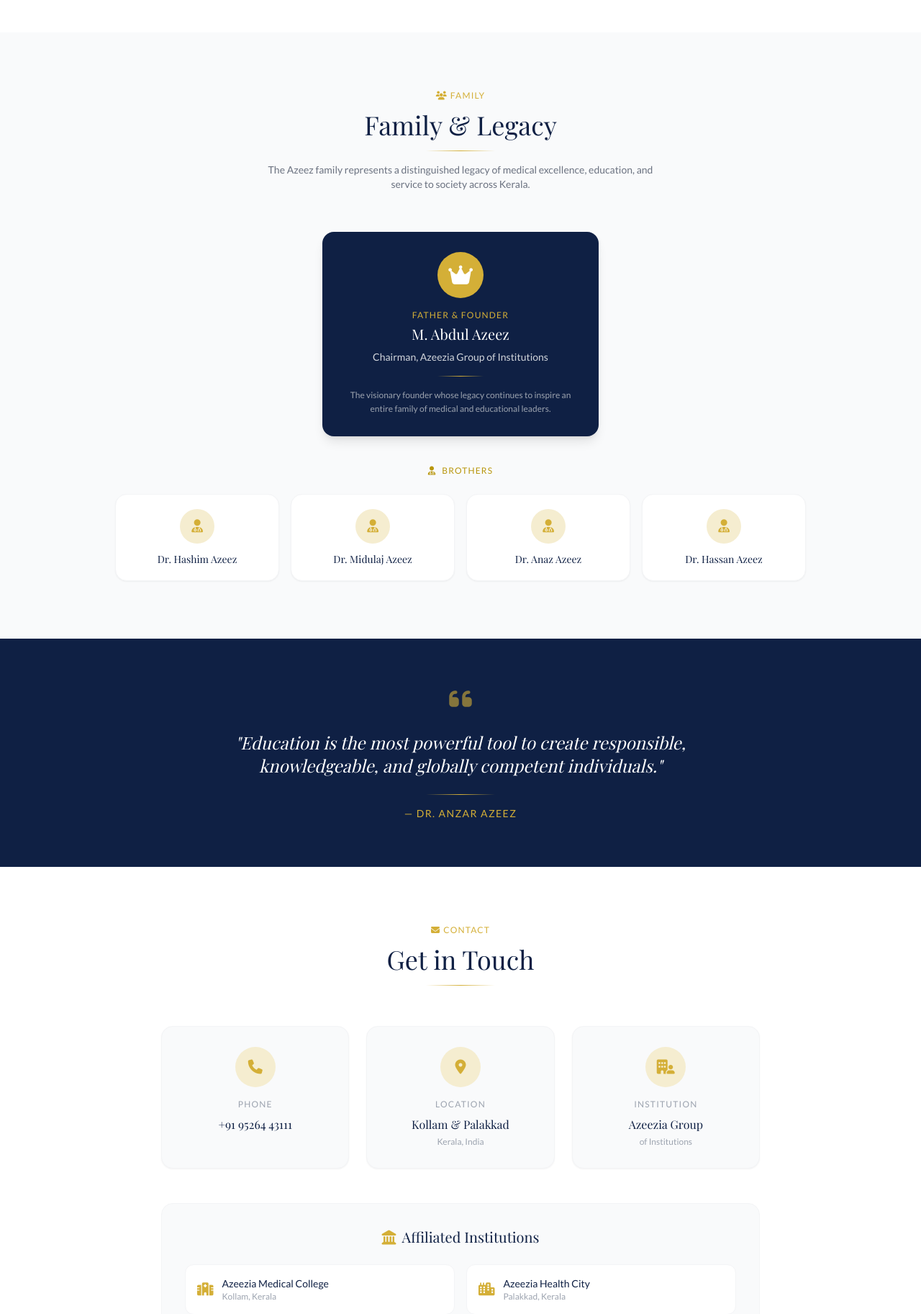
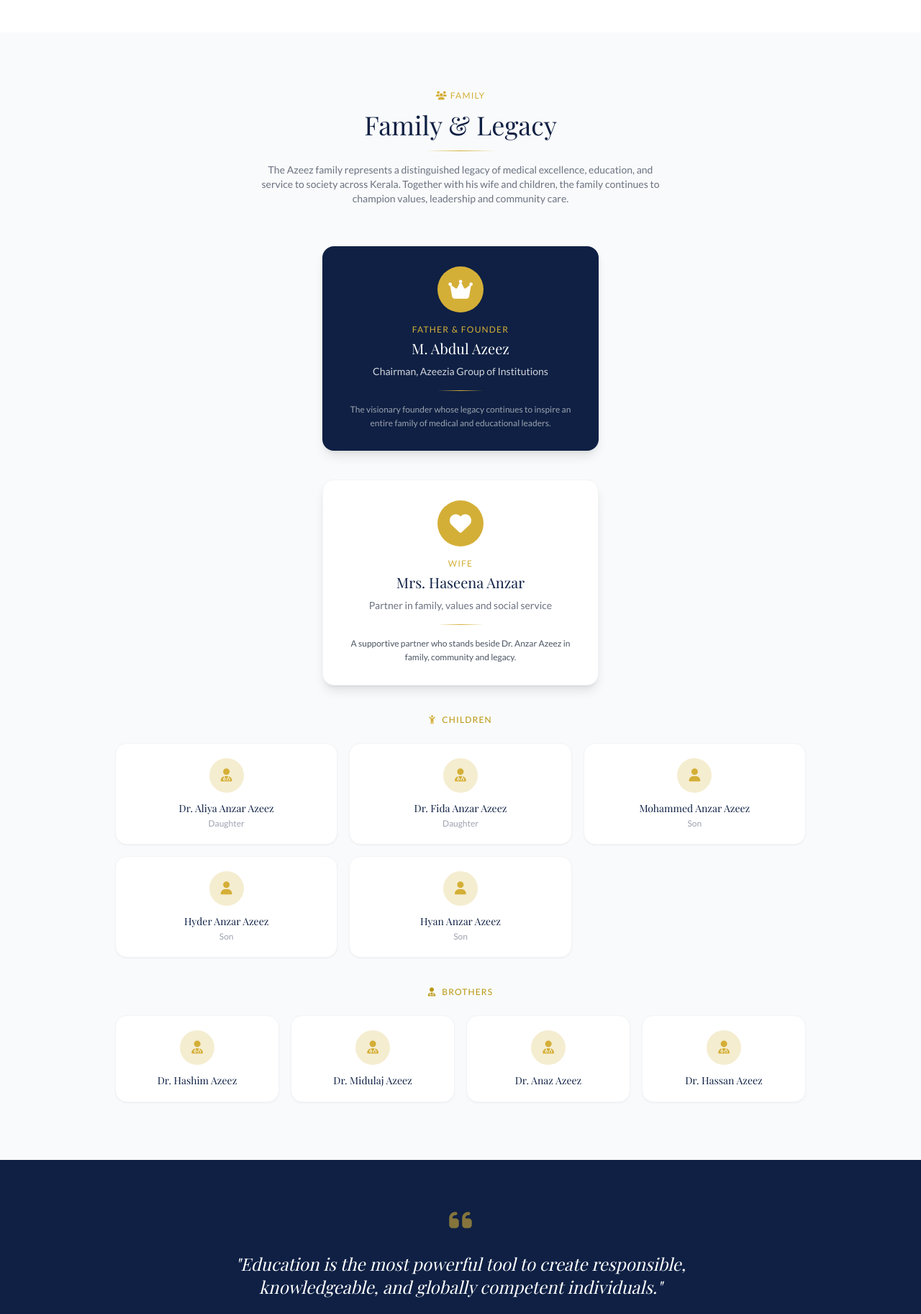
Before and after one commit to abhinavdeveloperiz/anzar, a Django app: page / in a window 1280 px wide. Shown: the part 2797-4622 px from the top of the page at 72% size. Run offline with Django 5.2, Linux system fonts and the light colour scheme; some libraries are stand-ins or nearby versions.

Commit message:
git push

```diff
--- a/app/templates/index.html
+++ b/app/templates/index.html
@@ -334,7 +334,8 @@
                 <div class="gold-divider h-px w-24 mx-auto mt-4"></div>
                 <p class="text-gray-500 text-sm mt-4 max-w-xl mx-auto">
                     The Azeez family represents a distinguished legacy of medical excellence, education, and service to
-                    society across Kerala.
+                    society across Kerala. Together with his wife and children, the family continues to champion values,
+                    leadership and community care.
                 </p>
             </div>
 
@@ -353,6 +354,66 @@
                         The visionary founder whose legacy continues to inspire an entire family of medical and
                         educational leaders.
                     </p>
+                </div>
+            </div>
+
+            <!-- Wife -->
+            <div class="flex justify-center mb-10">
+                <div
+                    class="bg-white rounded-2xl p-7 max-w-sm w-full text-center shadow-lg card-hover border border-gray-100">
+                    <div
+                        class="w-16 h-16 bg-gold-light rounded-full flex items-center justify-center mx-auto mb-4 text-3xl">
+                        <i class="fa-solid fa-heart text-white"></i>
+                    </div>
+                    <p class="text-gold-light text-xs uppercase tracking-widest font-700 mb-1">Wife</p>
+                    <h3 class="font-playfair font-700 text-navy text-xl">Mrs. Haseena Anzar</h3>
+                    <p class="text-gray-500 text-sm mt-2">Partner in family, values and social service</p>
+                    <div class="gold-divider h-px w-16 mx-auto mt-4"></div>
+                    <p class="text-gray-600 text-xs mt-4 leading-relaxed">
+                        A supportive partner who stands beside Dr. Anzar Azeez in family, community and legacy.
+                    </p>
+                </div>
+            </div>
+
+            <!-- Children -->
+            <p class="text-center text-xs uppercase tracking-widest text-gold font-700 mb-6">
+                <i class="fa-solid fa-child-reaching text-gold-light mr-2"></i>Children
+            </p>
+            <div class="grid grid-cols-1 sm:grid-cols-2 lg:grid-cols-3 gap-4 mb-10">
+                <div class="bg-white rounded-2xl p-5 text-center shadow-sm border border-gray-100 card-hover">
+                    <div class="w-12 h-12 bg-gold-pale rounded-full flex items-center justify-center mx-auto mb-3">
+                        <i class="fa-solid fa-user-doctor text-gold-light text-lg"></i>
+                    </div>
+                    <h4 class="font-playfair font-700 text-navy text-sm leading-snug">Dr. Aliya Anzar Azeez</h4>
+                    <p class="text-gray-400 text-xs mt-1">Daughter</p>
+                </div>
+                <div class="bg-white rounded-2xl p-5 text-center shadow-sm border border-gray-100 card-hover">
+                    <div class="w-12 h-12 bg-gold-pale rounded-full flex items-center justify-center mx-auto mb-3">
+                        <i class="fa-solid fa-user-doctor text-gold-light text-lg"></i>
+                    </div>
+                    <h4 class="font-playfair font-700 text-navy text-sm leading-snug">Dr. Fida Anzar Azeez</h4>
+                    <p class="text-gray-400 text-xs mt-1">Daughter</p>
+                </div>
+                <div class="bg-white rounded-2xl p-5 text-center shadow-sm border border-gray-100 card-hover">
+                    <div class="w-12 h-12 bg-gold-pale rounded-full flex items-center justify-center mx-auto mb-3">
+                        <i class="fa-solid fa-user text-gold-light text-lg"></i>
+                    </div>
+                    <h4 class="font-playfair font-700 text-navy text-sm leading-snug">Mohammed Anzar Azeez</h4>
+                    <p class="text-gray-400 text-xs mt-1">Son</p>
+                </div>
+                <div class="bg-white rounded-2xl p-5 text-center shadow-sm border border-gray-100 card-hover">
+                    <div class="w-12 h-12 bg-gold-pale rounded-full flex items-center justify-center mx-auto mb-3">
+                        <i class="fa-solid fa-user text-gold-light text-lg"></i>
+                    </div>
+                    <h4 class="font-playfair font-700 text-navy text-sm leading-snug">Hyder Anzar Azeez</h4>
+                    <p class="text-gray-400 text-xs mt-1">Son</p>
+                </div>
+                <div class="bg-white rounded-2xl p-5 text-center shadow-sm border border-gray-100 card-hover">
+                    <div class="w-12 h-12 bg-gold-pale rounded-full flex items-center justify-center mx-auto mb-3">
+                        <i class="fa-solid fa-user text-gold-light text-lg"></i>
+                    </div>
+                    <h4 class="font-playfair font-700 text-navy text-sm leading-snug">Hyan Anzar Azeez</h4>
+                    <p class="text-gray-400 text-xs mt-1">Son</p>
                 </div>
             </div>
 
--- a/hassan/urls.py
+++ b/hassan/urls.py
@@ -1,19 +1,4 @@
-"""
-URL configuration for hassan project.
 
-The `urlpatterns` list routes URLs to views. For more information please see:
-    https://docs.djangoproject.com/en/5.2/topics/http/urls/
-Examples:
-Function views
-    1. Add an import:  from my_app import views
-    2. Add a URL to urlpatterns:  path('', views.home, name='home')
-Class-based views
-    1. Add an import:  from other_app.views import Home
-    2. Add a URL to urlpatterns:  path('', Home.as_view(), name='home')
-Including another URLconf
-    1. Import the include() function: from django.urls import include, path
-    2. Add a URL to urlpatterns:  path('blog/', include('blog.urls'))
-"""
 from django.conf import settings
 from django.conf.urls.static import static
 from django.contrib import admin
```
